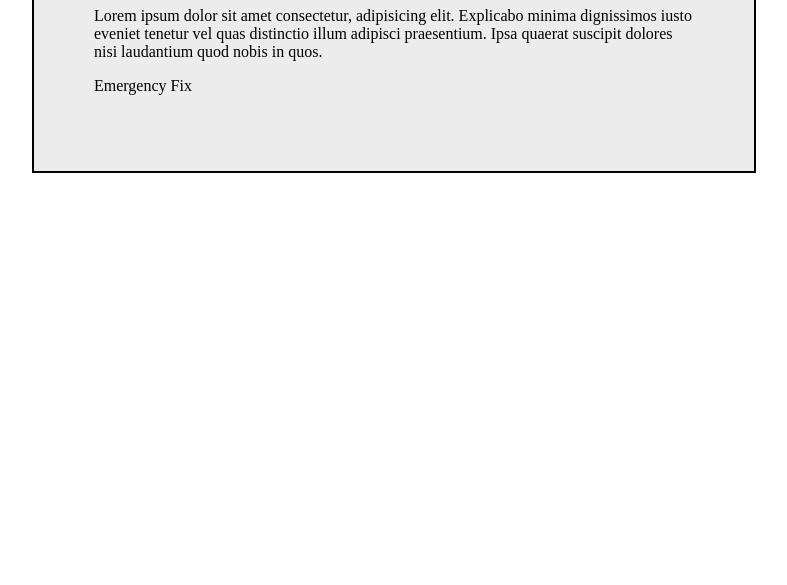
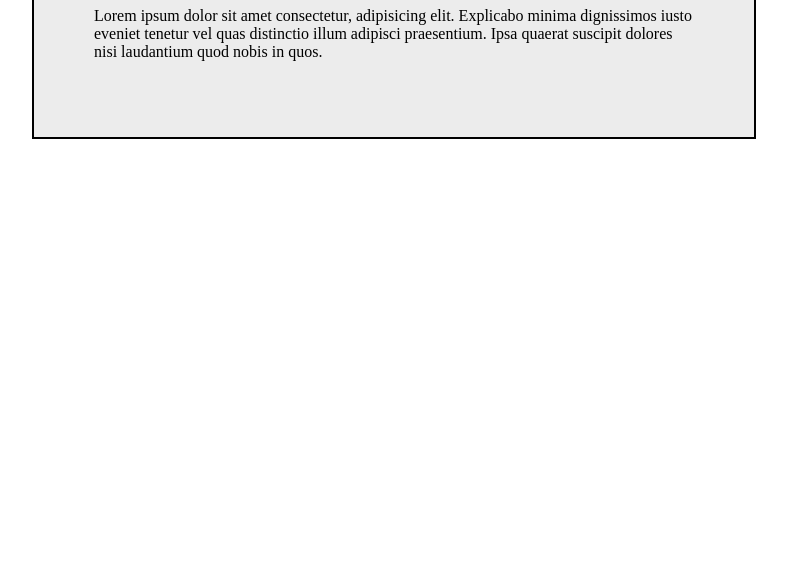
Before and after one commit to skarmacharya/my-project, a plain HTML site: page index.html in a window 1280 px wide. Shown: the part 215-800 px from the top of the page, without its empty margins (246-1033 px from the left). Drawn offline with Linux system fonts and the light colour scheme.

Commit message:
removed emergency fix line

```diff
--- a/index.html
+++ b/index.html
@@ -11,7 +11,6 @@
         <h1>Master -- Repo</h1>
         <p>Lorem ipsum dolor sit amet consectetur, adipisicing elit. Explicabo minima dignissimos iusto eveniet tenetur vel quas distinctio illum adipisci praesentium. Ipsa quaerat suscipit dolores nisi laudantium quod nobis in quos.</p>
 
-        <p>Emergency Fix</p>
     </div>
 </body>
 </html>
```
